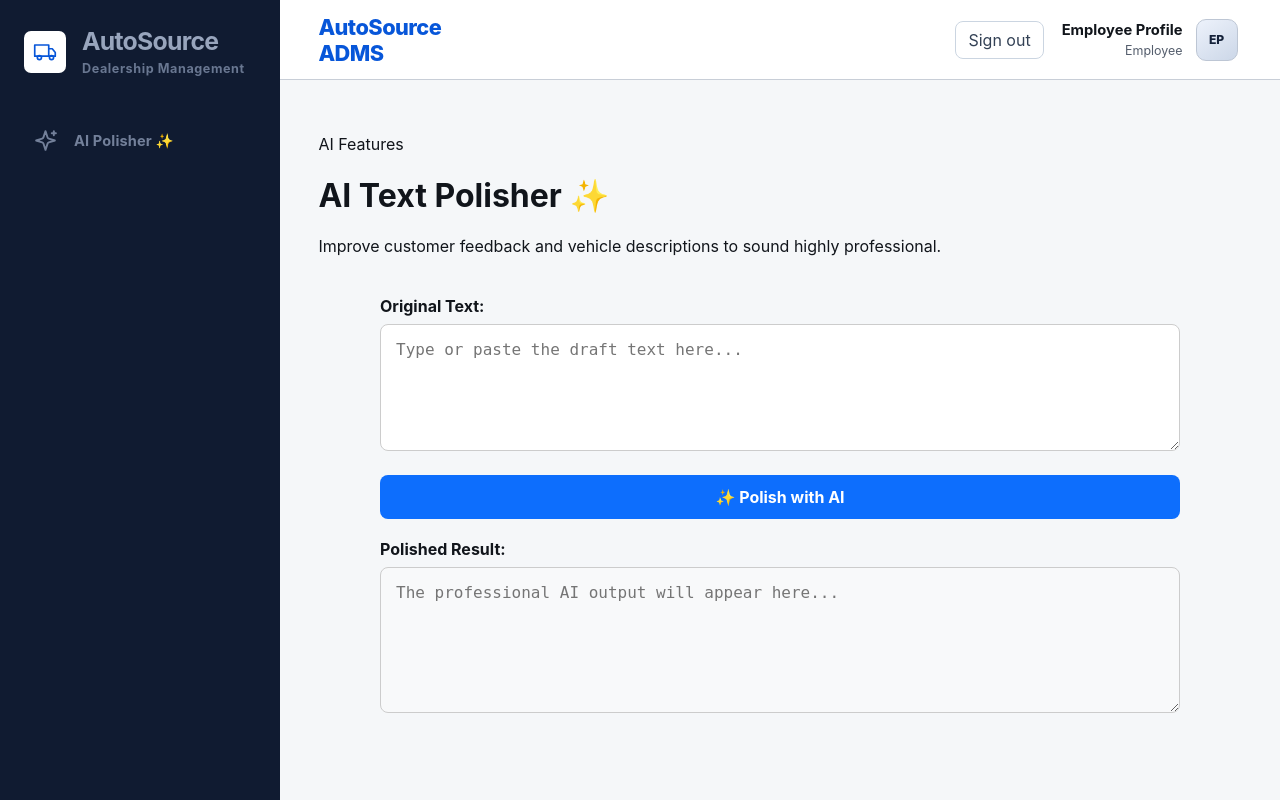
After one commit to AyaSulyman/automotive-dealership-management, a Django app: template frontend/templates/sales/vehicle_feedback.html in a window 1280 px wide. The commit adds this page. Run offline with Django 5.2, Linux system fonts and the light colour scheme; the template is opened without the code that fills it, so the values that code supplies are empty.

Commit message:
Add AI text polisher feature and update documentation

```diff
--- a/frontend/inventory/urls.py
+++ b/frontend/inventory/urls.py
@@ -55,4 +55,5 @@ urlpatterns = [
     path("inventory/deals/<str:deal_id>/edit/", sales_views.deal_edit_page, name="deal-edit"),
     path('deals/<int:deal_id>/invoice/', sales_views.deal_invoice_view, name='deal-invoice-legacy'),
     path('inventory/deals/<int:deal_id>/invoice/', sales_views.deal_invoice_view, name='deal-invoice'),
+    path('feedback-page/', sales_views.vehicle_feedback_page, name='vehicle-feedback'),
 ]
--- a/frontend/templates/partials/sidebar.html
+++ b/frontend/templates/partials/sidebar.html
@@ -85,4 +85,16 @@
         </a>
         {% endif %}
     </nav>
+           <!-- AI Assistant Link -->
+        <a class="sidebar-link{% if '/feedback-page/' in request.path %} is-active{% endif %}"
+           href="{% url 'inventory:vehicle-feedback' %}"
+           {% if '/feedback-page/' in request.path %}aria-current="page"{% endif %}>
+            <svg viewBox="0 0 24 24" aria-hidden="true" fill="none" stroke="currentColor" stroke-width="2" stroke-linecap="round" stroke-linejoin="round">
+                <path d="m12 3-1.9 5.8a2 2 0 0 1-1.3 1.3L3 12l5.8 1.9a2 2 0 0 1 1.3 1.3L12 21l1.9-5.8a2 2 0 0 1 1.3-1.3L21 12l-5.8-1.9a2 2 0 0 1-1.3-1.3Z"/>
+                <path d="M20 3v4"/>
+                <path d="M22 5h-4"/>
+            </svg>
+            <span>AI Polisher ✨</span>
+        </a>
+    </nav>
 </aside>
--- /dev/null
+++ b/frontend/templates/sales/vehicle_feedback.html
@@ -0,0 +1,88 @@
+{% extends 'base.html' %}
+{% load static %}
+
+{% block title %}AI Text Polisher - AutoSource ADMS{% endblock %}
+
+{% block page_styles %}
+<link rel="stylesheet" href="{% static 'sales/css/sales.css' %}">
+<style>
+    .ai-container { max-width: 800px; margin: 40px auto; }
+    .ai-textarea { width: 100%; padding: 15px; border: 1px solid #ccc; border-radius: 8px; resize: vertical; font-size: 16px; }
+    .ai-textarea[readonly] { background-color: #f8f9fa; }
+    .ai-btn { display: block; width: 100%; padding: 12px; font-size: 16px; font-weight: bold; background-color: #0d6efd; color: white; border: none; border-radius: 8px; cursor: pointer; margin: 20px 0; transition: 0.3s; }
+    .ai-btn:hover { background-color: #0b5ed7; }
+    .ai-btn:disabled { background-color: #6c757d; cursor: not-allowed; }
+</style>
+{% endblock %}
+
+{% block content %}
+<div class="business-page">
+    <header class="business-heading">
+        <div>
+            <p class="business-eyebrow">AI Features</p>
+            <h1>AI Text Polisher ✨</h1>
+            <p>Improve customer feedback and vehicle descriptions to sound highly professional.</p>
+        </div>
+    </header>
+
+    <section class="business-card ai-container">
+        <!-- Input Section -->
+        <div class="form-group">
+            <label for="originalText" style="font-weight: bold; margin-bottom: 8px; display: block;">Original Text:</label>
+            <textarea id="originalText" rows="5" class="ai-textarea" placeholder="Type or paste the draft text here..."></textarea>
+        </div>
+
+        <!-- Action Button -->
+        <button id="polishBtn" onclick="polishText()" class="ai-btn">
+            ✨ Polish with AI
+        </button>
+
+        <!-- Output Section -->
+        <div class="form-group">
+            <label for="polishedText" style="font-weight: bold; margin-bottom: 8px; display: block;">Polished Result:</label>
+            <textarea id="polishedText" rows="6" class="ai-textarea" readonly placeholder="The professional AI output will appear here..."></textarea>
+        </div>
+    </section>
+</div>
+
+<script>
+async function polishText() {
+    const originalText = document.getElementById('originalText').value;
+    const polishedTextArea = document.getElementById('polishedText');
+    const btn = document.getElementById('polishBtn');
+
+    if (!originalText.trim()) {
+        alert("Please enter some text first.");
+        return;
+    }
+
+    btn.innerText = "⏳ Polishing... Please wait";
+    btn.disabled = true;
+    polishedTextArea.value = "AI is thinking...";
+
+    try {
+        const response = await fetch('http://127.0.0.1:8000/api/v1/ai/polish-feedback/', {
+            method: 'POST',
+            headers: {
+                'Content-Type': 'application/json',
+            },
+            body: JSON.stringify({ text: originalText })
+        });
+
+        const data = await response.json();
+
+        if (response.ok) {
+            polishedTextArea.value = data.polished_text;
+        } else {
+            polishedTextArea.value = "Error: " + (data.error || "Server error occurred.");
+        }
+    } catch (error) {
+        console.error("Fetch Error:", error);
+        polishedTextArea.value = "Connection error: " + error.message;
+    } finally {
+        btn.innerText = "✨ Polish with AI";
+        btn.disabled = false;
+    }
+}
+</script>
+{% endblock %}
```
Also changed, not shown: backend/config/settings.py (+7 -1 lines), backend/sales/urls.py (+6 -1 lines), backend/sales/views.py (+42 -0 lines), frontend/inventory/sales_views.py (+8 -0 lines), README.md, backend/inventory/views.py (line endings or trailing spaces).
